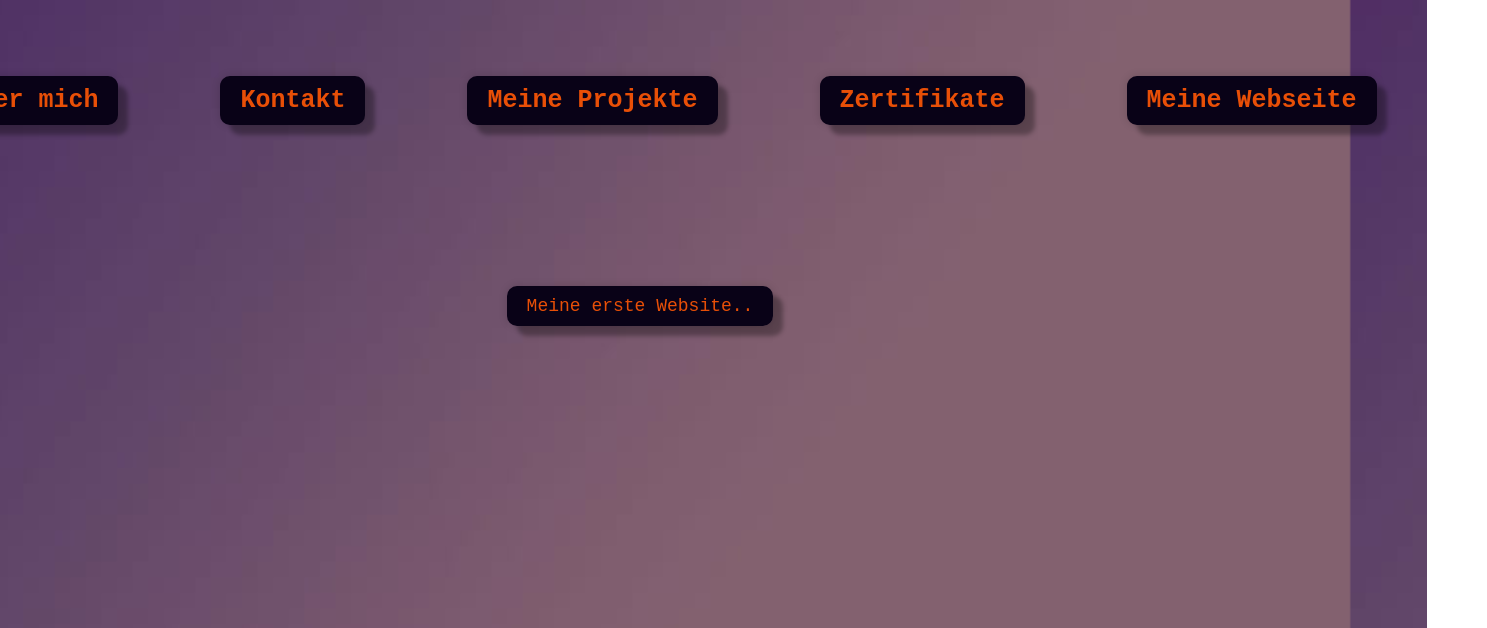
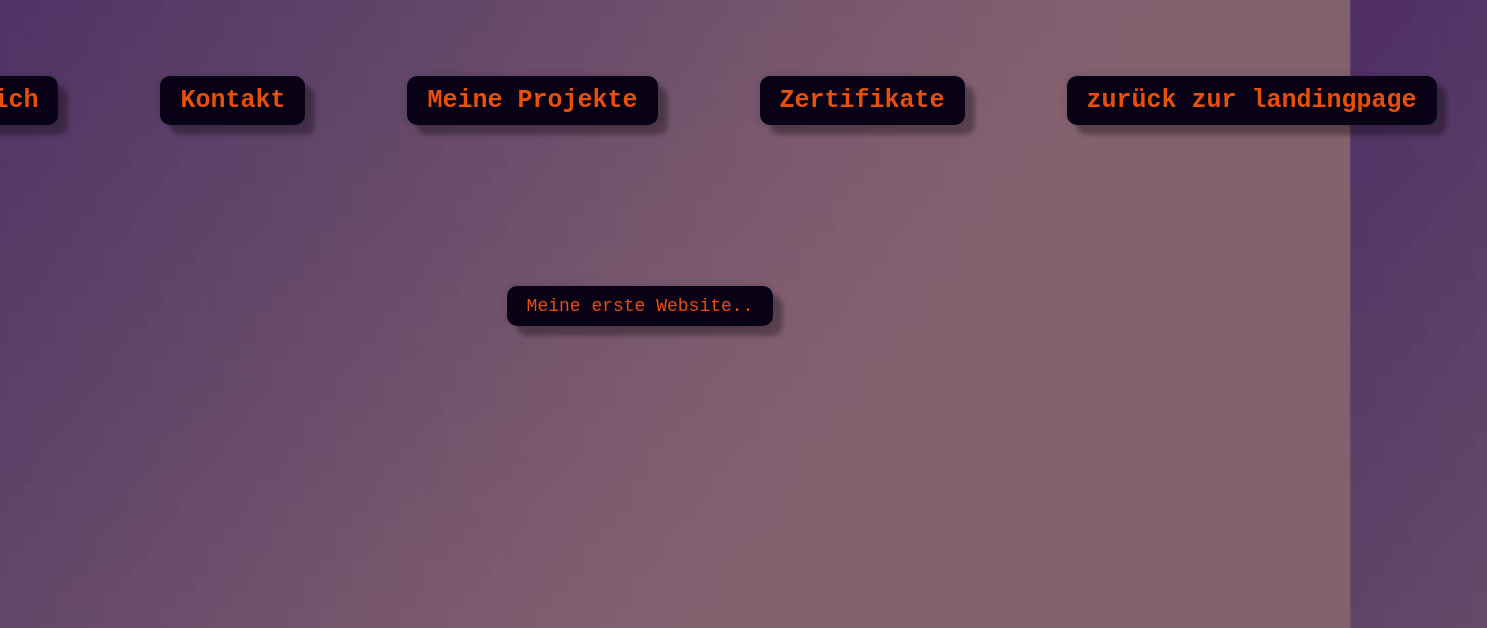
Before and after one commit to sebriede6/sebriede6.github.io, a plain HTML site: page index.html in a window 1280 px wide. Shown: the part 172-800 px from the top of the page, 1487 px wide, since content can reach past the window. Drawn offline with Linux system fonts and the light colour scheme.

Commit message:
Update index.html

```diff
--- a/index.html
+++ b/index.html
@@ -16,7 +16,7 @@
     <h2><li><a href="kontakt.html" id="link2">Kontakt</a></li></h2>
     <h2><li><a href="meinearbeit.html" id="link3">Meine Projekte</a></li></h2>
     <h2><li><a href="cert.html"> Zertifikate</a></h2></li>
-    <h2><li><a href="index.html">Meine Webseite</a></li></h2>
+    <h2><li><a href="index.html">zurück zur landingpage</a></li></h2>
 </ul>
 <p id="spielerei2"><a href="https://techquiz.de">Meine erste Website.. </a></p>
 
```
